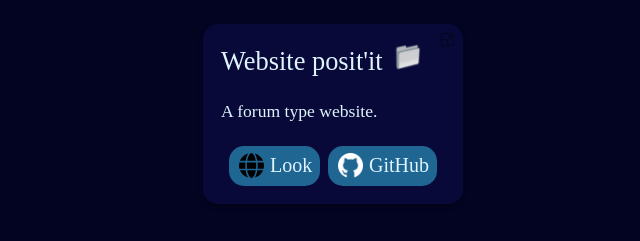
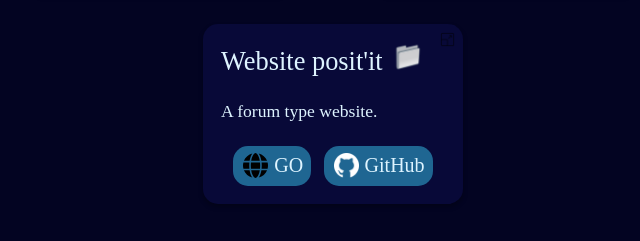
Before and after one commit to Audemar-Codding/Portfolio, a plain HTML site: page index.html in a window 1280 px wide. Shown: the part 1998-2239 px from the top of the page, 312-952 px from the left. Drawn offline with Linux system fonts and the light colour scheme.

Commit message:
Update index.html

```diff
--- a/index.html
+++ b/index.html
@@ -242,7 +242,7 @@
 <p>A forum type website.</p>
 
 <div class="LinkOfProject">
-  <a href="http://positit.great-site.net/" target="_blank"><img src="Pictures/globe-solid.svg"/><p class="Play">Look</p></a>
+  <a href="http://positit.great-site.net/" target="_blank"><img src="Pictures/globe-solid.svg"/><p class="Play">GO</p></a>
    <a href="https://github.com/Audemar-Codding/positit" target="_blank"><img src="Pictures/WhiteGitHub.png"/><p>GitHub</p></a>
 </div>
 
```
